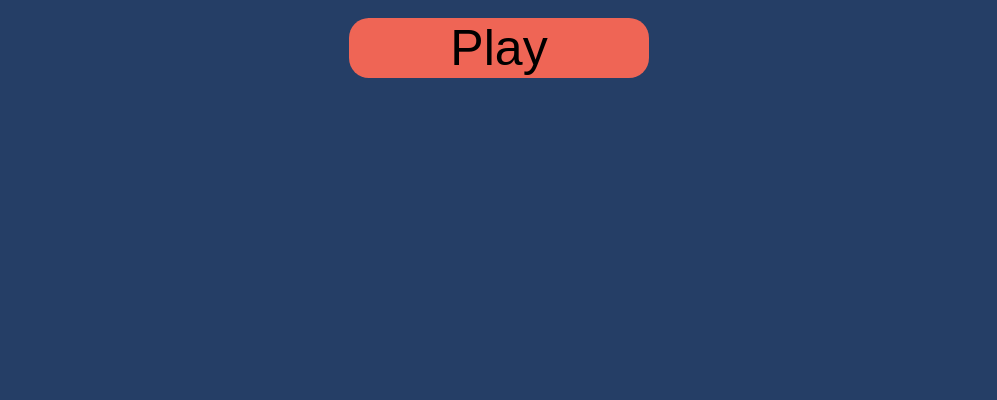
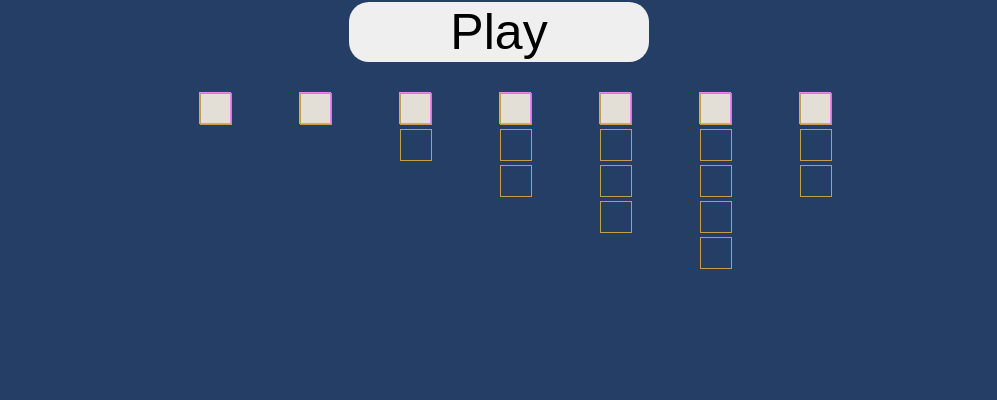
Before and after one commit to Vinsinned/battleship, a website built with webpack: page dist/index.html in a window 1280 px wide. Shown: the part 490-890 px from the top of the page, without its empty margins (141-1138 px from the left). Before the commit the page ends 800 px from the top, so only its background shows below. Built offline with nearby package versions, Linux system fonts and the light colour scheme.

Commit message:
add function for dragging blocks

```diff
--- a/src/index.js
+++ b/src/index.js
@@ -26,6 +26,82 @@ let currentSelected2 = null;
 
 let grid1 = document.querySelector('#gridContainer1');
 let grid2 = document.querySelector('#gridContainer2');
+
+let makeShips = [1, 1, 2, 3, 4, 5, 3];
+let blockHolder = document.querySelector('#blockHolder');
+let currentBlockDiv = 1;
+
+for (const ships of makeShips) {
+    let blockDiv = document.createElement('div');
+    blockDiv.id = 'blockDiv';
+    blockDiv.classList.add('a1')
+    blockDiv.style.cssText = `position: absolute;
+    width: 30px; height: 30px;`
+    let i;
+    for (i = 0; i < ships; i++) {
+        let block = document.createElement('div');
+        block.id = 'blockDivHeader';
+        block.classList.add('block');
+        blockDiv.appendChild(block);
+    }
+    let append = document.querySelector(`#block${currentBlockDiv}`);
+    append.appendChild(blockDiv)
+    currentBlockDiv++;
+    dragElement(blockDiv)
+}
+
+/*
+let testShip = document.createElement('div');
+testShip.id = 'testShip';
+testShip.style.cssText = ` position: absolute;
+background-color: #f1f1f1; width: 30px; height: 30px;`
+document.body.appendChild(testShip);
+let block = document.createElement('div');
+block.id = 'testShipHeader';
+block.classList.add('block');
+testShip.appendChild(block);
+*/
+
+function dragElement(elmnt) {
+  var pos1 = 0, pos2 = 0, pos3 = 0, pos4 = 0;
+  if (document.getElementById(elmnt.id + "header")) {
+    // if present, the header is where you move the DIV from:
+    document.getElementById(elmnt.id + "header").onmousedown = dragMouseDown;
+  } else {
+    // otherwise, move the DIV from anywhere inside the DIV:
+    elmnt.onmousedown = dragMouseDown;
+  }
+
+  function dragMouseDown(e) {
+    e = e;
+    e.preventDefault();
+    // get the mouse cursor position at startup:
+    pos3 = e.clientX;
+    pos4 = e.clientY;
+    document.onmouseup = closeDragElement;
+    // call a function whenever the cursor moves:
+    document.onmousemove = elementDrag;
+  }
+
+  function elementDrag(e) {
+    e = e;
+    e.preventDefault();
+    // calculate the new cursor position:
+    pos1 = pos3 - e.clientX;
+    pos2 = pos4 - e.clientY;
+    pos3 = e.clientX;
+    pos4 = e.clientY;
+    // set the element's new position:
+    elmnt.style.top = (elmnt.offsetTop - pos2) + "px";
+    elmnt.style.left = (elmnt.offsetLeft - pos1) + "px";
+  }
+
+  function closeDragElement() {
+    // stop moving when mouse button is released:
+    document.onmouseup = null;
+    document.onmousemove = null;
+  }
+}
 
 const createGridOne = () => {
     let allDivs = document.querySelector('#gridContainer1');
@@ -82,8 +158,9 @@ const createGridTwo = () => {
 
 const newGame = () => {
     //make 2 player friendly
-    let board1 = createGridOne();
-    let board2 = createGridTwo();
+    //let board1 = createGridOne();
+    //let board2 = createGridTwo();
+    /*
     const firstGameboard = gameboard(1);
     const ship1 = firstGameboard.placeShip(['e1one', 'e2one', 'e3one'], message1);
     const ship2 = firstGameboard.placeShip(['a10one', 'b10one'], message1);
@@ -145,6 +222,8 @@ const newGame = () => {
             }
         }
     });
+    */
+    /*
     const secondGameboard = gameboard(2);
     const ship1two = secondGameboard.placeShip(['e1two', 'e2two', 'e3two'], message2);
     const ship2two = secondGameboard.placeShip(['a10two', 'b10two'], message2);
@@ -217,7 +296,7 @@ const newGame = () => {
         message2.textContent = "Already attacked"
     }
     }
-}
+}    */
     const finishGame = () => {
         if (grid1.classList.contains('scale')) {
             grid1.classList.remove('scale');
@@ -226,15 +305,15 @@ const newGame = () => {
             grid2.classList.remove('scale');
         }
     }
-    return {makePlay}
+    //return {makePlay}
 }
 
 let playButton = document.querySelector('#play');
 let playContainer = document.querySelector('#playButtonGrid');
 
 playButton.addEventListener('click', () => {
-    grid2.classList.add('scale');
+    //grid2.classList.add('scale');
     let stuff = newGame();
-    stuff.makePlay();
+    //stuff.makePlay();
     playContainer.innerHTML = '';
 });
--- a/src/style.css
+++ b/src/style.css
@@ -40,6 +40,11 @@ button:Hover {
     margin: auto;
     border: 1px solid #C29D4E;
 }
+.block {
+    width: 30px;
+    height: 30px;
+    border: 1px solid #C29D4E;
+}
 #buttons {
     display: flex;
     justify-content: space-around;
@@ -68,8 +73,13 @@ button:Hover {
     background-color: #C29D4E;
     margin-bottom: 20px;
 }
-#gameboards {
+#blockHolder {
+    margin-top: 60px;
+    width: 700px;
+    height: 300px;
     display: flex;
+    margin: auto;
+    justify-content: space-between;
 }
 .message {
     font-size: 30px;
@@ -85,5 +95,11 @@ button:Hover {
     font-size: 50px;
     border-radius: 20px;
     border: none;
-    background-color: #EF6555;
+    margin-bottom: 30px;
 }
+.a1 {
+    width: 50px;
+    height: 50px;
+    border: 1px solid violet;
+    background-color: #E3DFD7;
+}
```
Also changed, not shown: dist/index.html.
